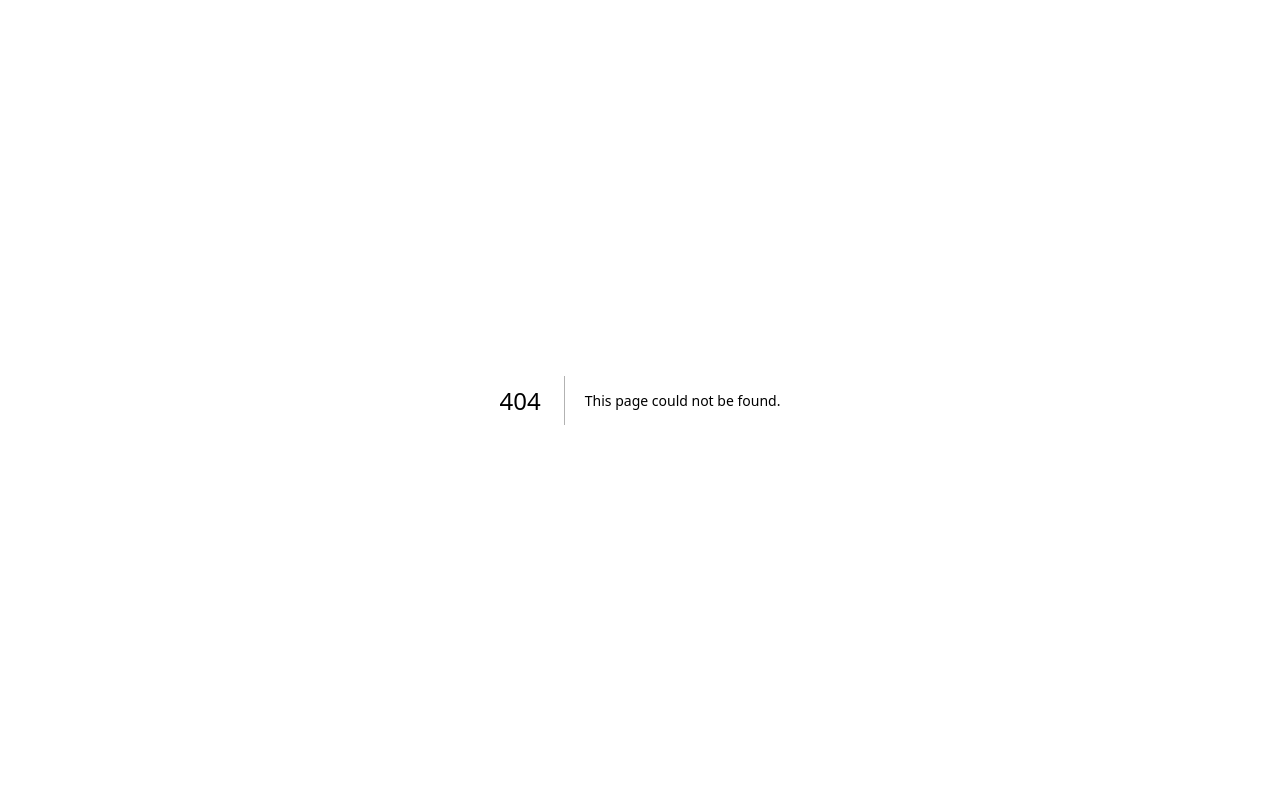
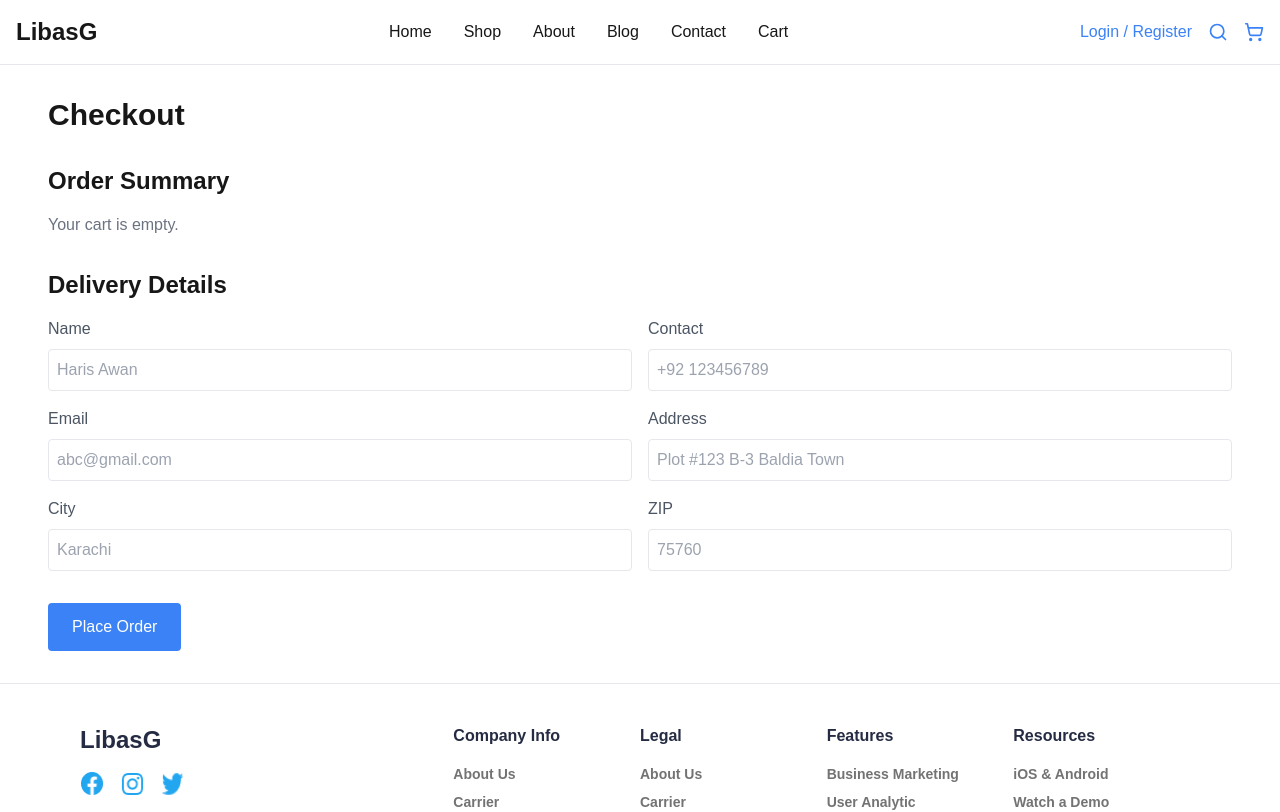
Before and after one commit to harisawan27/Ui-Ux-Hackathon-Q2, a Next.js app: page /checkout in a window 1280 px wide. Before the commit this address had no page. Shown: the top 812 px of the page. Built offline with nearby package versions, Linux system fonts and the light colour scheme.

Commit message:
Created checkout

```diff
--- /dev/null
+++ b/app/checkout/page.tsx
@@ -0,0 +1,140 @@
+"use client";
+
+import React from "react";
+import { useCart } from "@/app/context/CartContext";
+import Navbar from "../components/Navbar";
+import Footer from "../components/Footer";
+
+const Checkout = () => {
+  const { cart, clearCart } = useCart();
+
+  const calculateTotal = () => {
+    return cart.reduce((total, item) => total + item.price * item.quantity, 0);
+  };
+
+  const handleCheckout = (e: { preventDefault: () => void; }) => {
+    e.preventDefault(); // Prevent form submission
+    alert("Order placed successfully!");
+    clearCart();
+  };
+
+  return (
+    <div>
+        <Navbar />
+    <div className="container mx-auto px-12 py-8">
+      <h1 className="text-3xl font-bold mb-8">Checkout</h1>
+
+      {/* Order Summary */}
+      <div className="mb-8">
+        <h2 className="text-2xl font-semibold mb-4">Order Summary</h2>
+        {cart.length === 0 ? (
+          <p className="text-gray-500">Your cart is empty.</p>
+        ) : (
+          <div className="border p-4 rounded">
+            {cart.map((item) => (
+              <div
+                key={item.id}
+                className="flex justify-between items-center mb-4"
+              >
+                <div>
+                  <h3 className="text-lg font-medium">{item.name}</h3>
+                  <p className="text-gray-600">Quantity: {item.quantity}</p>
+                </div>
+                <p>${(item.price * item.quantity).toFixed(2)}</p>
+              </div>
+            ))}
+            <div className="border-t pt-4 flex justify-between items-center">
+              <span className="text-lg font-bold">Total:</span>
+              <span className="text-lg font-bold">${calculateTotal().toFixed(2)}</span>
+            </div>
+          </div>
+        )}
+      </div>
+
+      {/* Delivery Details */}
+      <div className="mb-8">
+        <h2 className="text-2xl font-semibold mb-4">Delivery Details</h2>
+        <form className="space-y-4">
+            <div className="flex space-x-4">
+          <div className="w-1/2">
+            <label className="block text-gray-600 font-medium mb-2">Name</label>
+            <input
+              type="text"
+              className="w-full border p-2 rounded"
+              placeholder="Haris Awan"
+              required
+            />
+          </div>
+          <div className="w-1/2">
+            <label className="block text-gray-600 font-medium mb-2">
+              Contact
+            </label>
+            <input
+              type="tel"
+              className="w-full border p-2 rounded"
+              placeholder="+92 123456789"
+              required
+            />
+          </div>
+          </div>
+          <div className="flex space-x-4">
+          <div className="w-1/2">
+            <label className="block text-gray-600 font-medium mb-2">
+              Email
+            </label>
+            <input
+              type="email"
+              className="w-full border p-2 rounded"
+              placeholder="abc@gmail.com" required
+            />
+          </div>
+          <div className="w-1/2">
+            <label className="block text-gray-600 font-medium mb-2">
+              Address
+            </label>
+            <input
+              type="text"
+              className="w-full border p-2 rounded"
+              placeholder="Plot #123 B-3 Baldia Town"
+              required
+            />
+          </div>
+          </div>
+          <div className="flex space-x-4">
+            <div className="w-1/2">
+              <label className="block text-gray-600 font-medium mb-2">City</label>
+              <input
+                type="text"
+                className="w-full border p-2 rounded"
+                placeholder="Karachi"
+                required
+              />
+            </div>
+            <div className="w-1/2">
+              <label className="block text-gray-600 font-medium mb-2">ZIP</label>
+              <input
+                type="number"
+                className="w-full border p-2 rounded"
+                placeholder="75760"
+                required
+              />
+            </div>
+          </div>
+        </form>
+      </div>
+
+      {/* Checkout Button */}
+      <button
+        onClick={handleCheckout}
+        className="bg-blue-500 text-white px-6 py-3 rounded hover:bg-blue-600 transition"
+        type="submit"
+      >
+        Place Order
+      </button>
+      </div>
+      <Footer />
+    </div>
+  );
+};
+
+export default Checkout;
```
